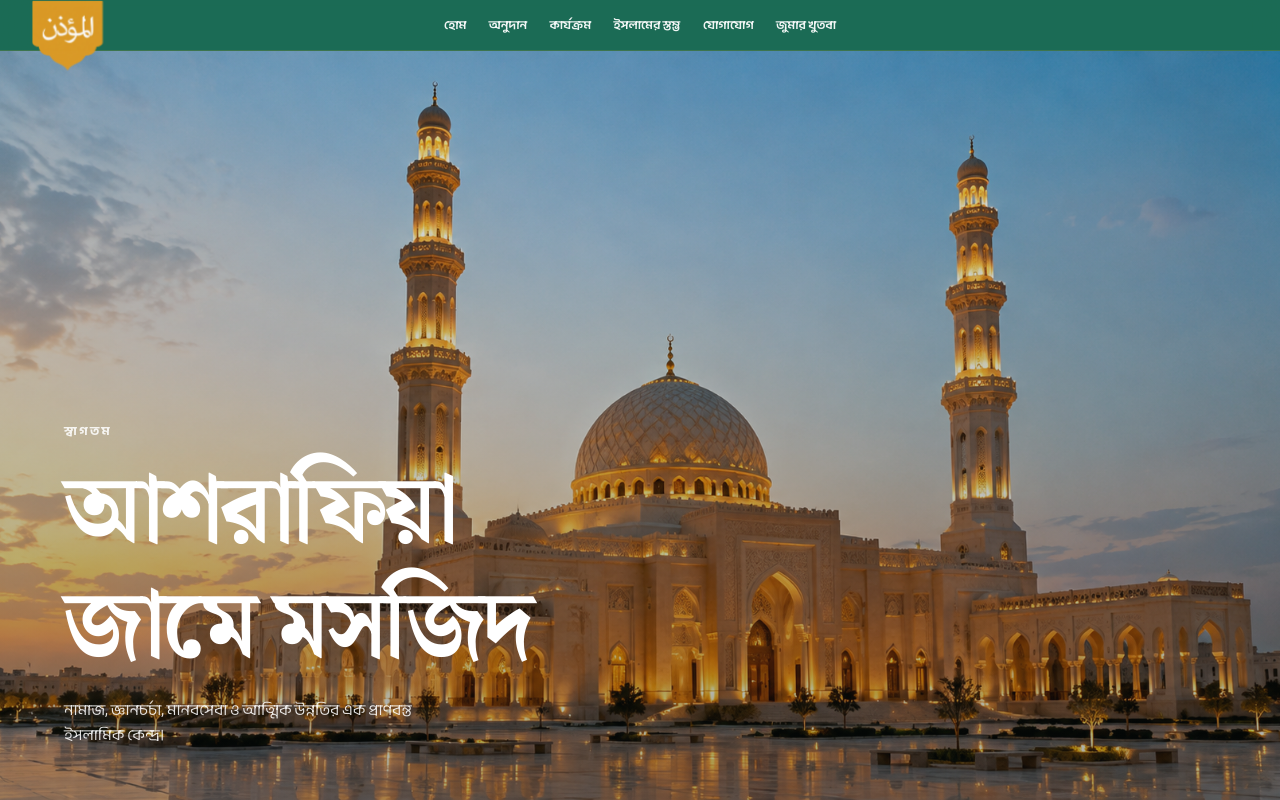
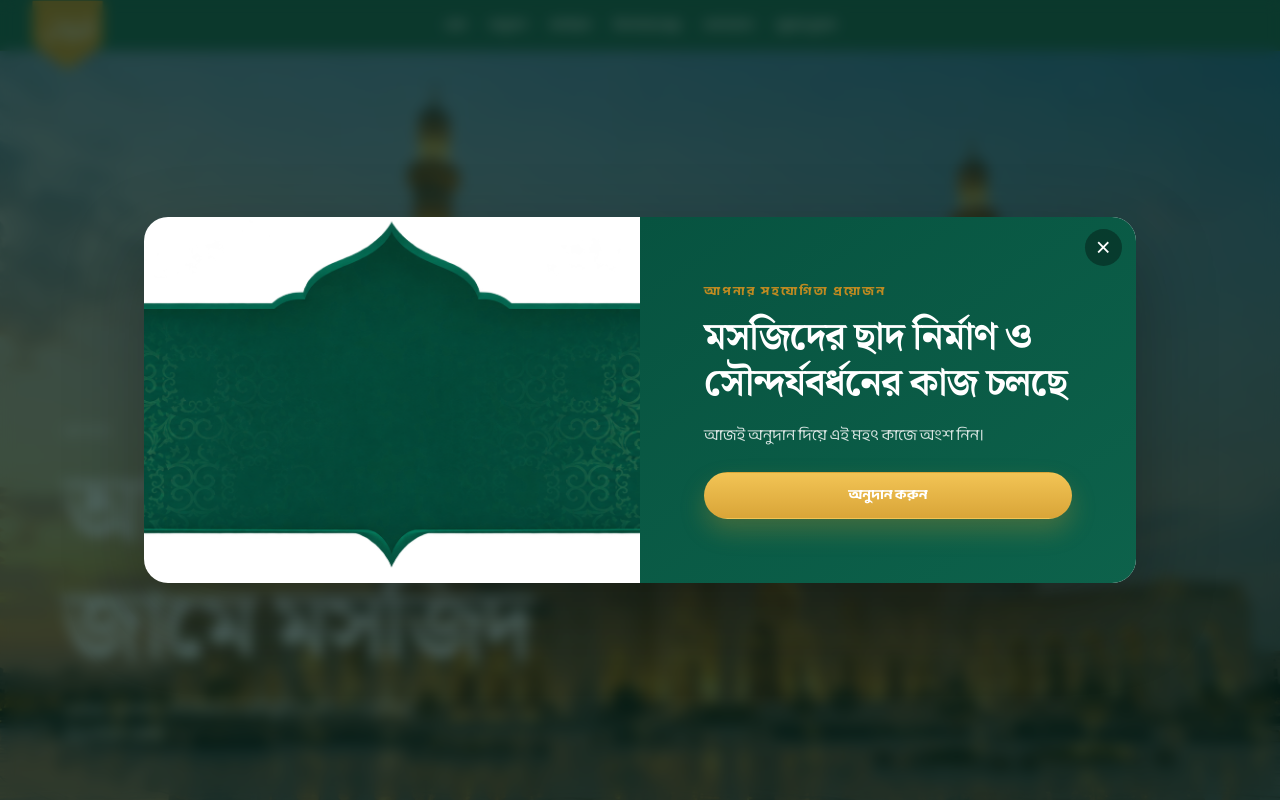
Before and after one commit to i-mTanvir/mosque, a React (Vite) app: page / in a window 1280 px wide. Shown: the top 800 px of the page. Built offline with nearby package versions, Linux system fonts and the light colour scheme.

Commit message:
Add SupportPage and DonationPopup components with routing and styles

```diff
--- a/src/App.tsx
+++ b/src/App.tsx
@@ -11,9 +11,12 @@ import { WelcomeSection } from './sections/WelcomeSection'
 import { CommitteeSection } from './sections/CommitteeSection'
 import { KhutbaSection } from './sections/KhutbaSection'
 import { KhutbaArchive } from './sections/KhutbaArchive'
+import { SupportPage } from './sections/SupportPage'
+import { DonationPopup } from './components/DonationPopup'
 
 function App() {
   if (window.location.pathname === '/khutba') return <KhutbaArchive />
+  if (window.location.pathname === '/support') return <SupportPage />
   useEffect(() => {
     const hash = window.location.hash
 
@@ -29,7 +32,7 @@ function App() {
   }, [])
 
   return (
-    <div className="site-shell">
+    <div className="site-shell"><DonationPopup />
       <SiteHeader />
       <main>
         <HeroSection />
--- /dev/null
+++ b/src/components/DonationPopup.tsx
@@ -0,0 +1,2 @@
+import { useEffect, useState } from 'react'
+export function DonationPopup(){const [open,setOpen]=useState(false);useEffect(()=>{const t=setTimeout(()=>setOpen(true),4000);return()=>clearTimeout(t)},[]);if(!open)return null;return <div className="donation-popup" role="dialog"><div className="donation-popup__card"><button className="donation-popup__close" onClick={()=>setOpen(false)} aria-label="বন্ধ করুন">×</button><img src="/media/goal.png" alt="মসজিদের উন্নয়ন কাজ"/><div className="donation-popup__content"><p className="section-title__eyebrow">আপনার সহযোগিতা প্রয়োজন</p><h2>মসজিদের ছাদ নির্মাণ ও সৌন্দর্যবর্ধনের কাজ চলছে</h2><p>আজই অনুদান দিয়ে এই মহৎ কাজে অংশ নিন।</p><a className="button button--gold" href="/support">অনুদান করুন</a></div></div></div>}
--- a/src/components/layout/SiteHeader.tsx
+++ b/src/components/layout/SiteHeader.tsx
@@ -2,7 +2,7 @@ import { navigationItems } from '../../data/site'
 
 export function SiteHeader() {
   const onArchive = window.location.pathname === '/khutba'
-  const resolveHref = (href: string) => onArchive && href.startsWith('#') ? `/${href}` : href
+  const resolveHref = (href: string) => href === '#support' ? '/support' : (onArchive && href.startsWith('#') ? `/${href}` : href)
   return (
     <header className={`site-header${onArchive ? ' site-header--archive' : ''}`}>
       <a className="site-header__brand" href="#top" aria-label="আশরাফিয়া জামে মসজিদের হোম">
--- a/src/styles/app.css
+++ b/src/styles/app.css
@@ -667,6 +667,31 @@ main {
 .archive-card time { display:block; color:#82786a; font-size:.8rem; }
 .archive-card a { display:inline-block; margin-top:1rem; color:var(--green-dark); font-weight:700; font-size:.85rem; }
 .archive-empty { padding:3rem; text-align:center; color:#82786a; }
+.donation-popup { position:fixed; inset:0; z-index:100; display:grid; place-items:center; padding:1.25rem; background:rgba(5,35,28,.7); backdrop-filter:blur(7px); }
+.donation-popup__card { position:relative; display:grid; grid-template-columns:1fr 1fr; width:min(100%,62rem); overflow:hidden; border-radius:1.5rem; background:#fff; box-shadow:0 30px 80px rgba(0,0,0,.3); animation:popupIn .7s cubic-bezier(.16,1,.3,1); }
+.donation-popup__card img { width:100%; height:100%; min-height:20rem; object-fit:cover; }
+.donation-popup__content { display:flex; flex-direction:column; justify-content:center; padding:clamp(2rem,5vw,4rem); background:linear-gradient(145deg,#075340,#0d624b); color:#fff; }
+.donation-popup__content h2 { color:#fff; font-size:clamp(1.7rem,3vw,2.8rem); line-height:1.2; }
+.donation-popup__content p:not(.section-title__eyebrow) { margin:1rem 0 1.5rem; color:rgba(255,255,255,.84); }
+.donation-popup__close { position:absolute; top:.8rem; right:.9rem; z-index:2; width:2.3rem; height:2.3rem; border:0; border-radius:50%; background:rgba(0,0,0,.35); color:#fff; font-size:1.6rem; cursor:pointer; }
+@keyframes popupIn { from{opacity:0;transform:scale(.94) translateY(20px)} to{opacity:1;transform:none} }
+.support-page__main { background:#fff; min-height:70vh; }
+.support-page__hero { padding:7rem 1.25rem 4rem; text-align:center; color:#fff; background:linear-gradient(135deg,#075340,#0d624b); }
+.support-page__hero h1 { max-width:55rem; margin:.5rem auto 1rem; color:#fff; font-size:clamp(2.2rem,5vw,4rem); }
+.support-page__hero p:last-child { color:rgba(255,255,255,.82); }
+.support-page__content { max-width:72rem; margin:auto; padding:5rem 1.25rem 7rem; display:grid; grid-template-columns:1fr 1fr; gap:3rem; }
+.support-details,.support-form { padding:2rem; border:1px solid rgba(212,154,43,.28); border-radius:1.25rem; box-shadow:0 16px 35px rgba(83,57,14,.08); }
+.support-details h2,.support-form h2 { margin-bottom:1.5rem; font-size:1.8rem; }
+.support-method,.support-bank { display:flex; justify-content:space-between; gap:1rem; padding:1rem 0; border-bottom:1px solid #eee6d8; }
+.support-bank { flex-direction:column; }
+.support-method b { color:var(--gold-strong); }
+.support-form { display:grid; gap:1rem; }
+.support-form label:not(.support-private) { display:grid; gap:.4rem; font-size:.8rem; font-weight:700; }
+.support-form input:not([type=checkbox]) { min-height:2.8rem; padding:.7rem .9rem; border:1px solid #dfd4c0; border-radius:.6rem; font:inherit; }
+.support-private { display:flex; align-items:center; gap:.5rem; font-size:.85rem; color:#625a4f; }
+.support-form .button { border:0; cursor:pointer; }
+.support-form label.is-hidden { opacity:.35; }
+@media(max-width:700px){.donation-popup__card,.support-page__content{grid-template-columns:1fr}.donation-popup__card img{min-height:13rem;max-height:15rem}.support-page__content{padding:3rem 1rem 5rem}}
 @media (max-width:860px) { .archive-grid { grid-template-columns:repeat(2,minmax(0,1fr)); } }
 @media (max-width:560px) { .archive-hero { padding:5rem 1.25rem 3rem; } .archive-tools { flex-direction:column; margin:2rem auto; } .archive-grid { grid-template-columns:1fr; } }
 @media (max-width:860px) { .khutba-grid { grid-template-columns:1fr 1fr; } }
```
Also changed, not shown: src/sections/SupportPage.tsx (added, +4 -0 lines).
